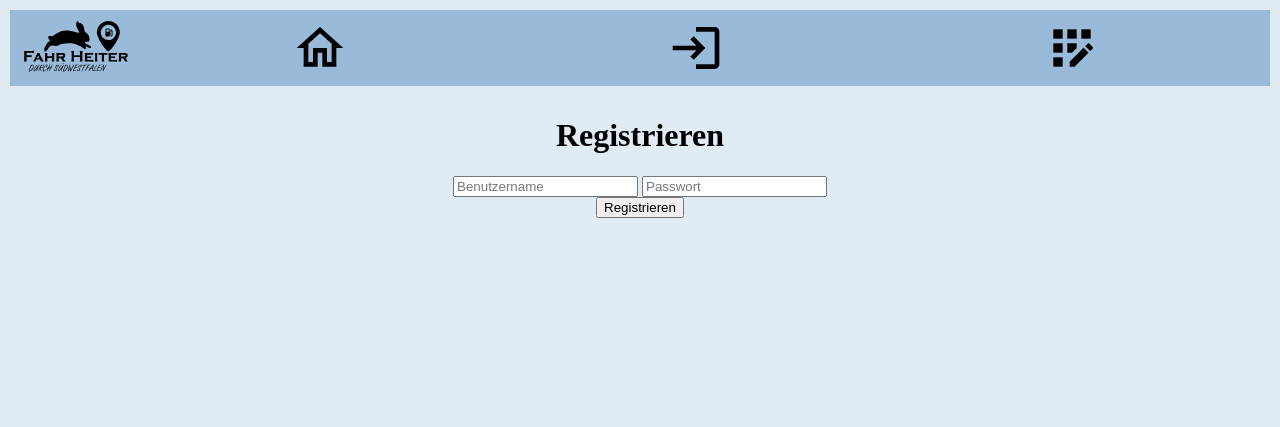
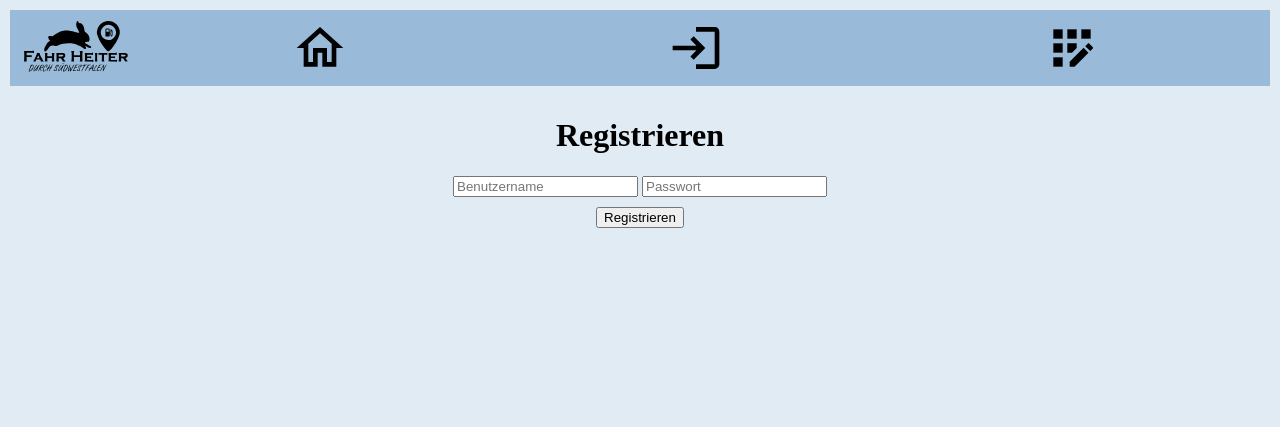
Before and after one commit to lumagr99/tankstellenPreisvergleich, a Flask app: page /register in a window 1280 px wide. Shown: the top 427 px of the page. Run offline with Flask 2, Linux system fonts and the light colour scheme.

Commit message:
Login und Register css überarbeitung

```diff
--- a/webapp/static/style.css
+++ b/webapp/static/style.css
@@ -147,3 +147,7 @@ footer {
     margin-top: 150px;
     width: 9%;
 }
+
+.login_button, .register_button {
+    margin-top: 10px;
+}
--- a/webapp/templates/login.html
+++ b/webapp/templates/login.html
@@ -21,7 +21,7 @@
 				</label>
 				<input type="password" name="password" placeholder="Passwort" id="password" required>
 				<div class="msg">{{ msg }}</div>
-				<input type="submit" value="Login">
+				<input type="submit" value="Login" class="login_button">
 			</form>
 		</div>
 	{% endblock %}
--- a/webapp/templates/register.html
+++ b/webapp/templates/register.html
@@ -21,7 +21,7 @@
 				</label>
 				<input type="password" name="password" placeholder="Passwort" id="password" required>
 				<div class="msg">{{ msg }}</div>
-				<input type="submit" value="Registrieren">
+				<input type="submit" value="Registrieren" class="register_button">
 			</form>
 		</div>
 	{% endblock %}
```
